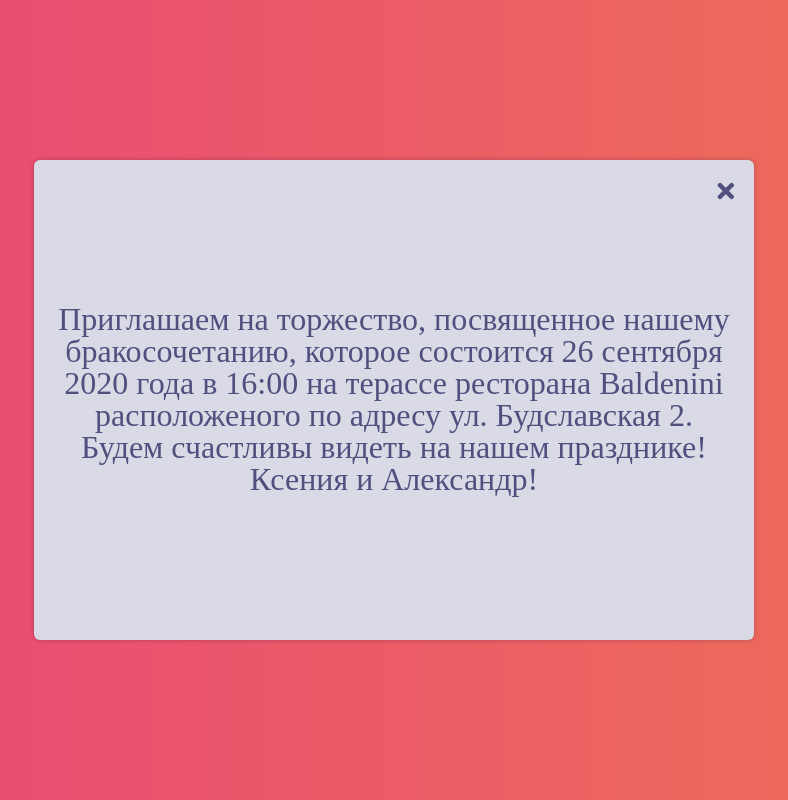
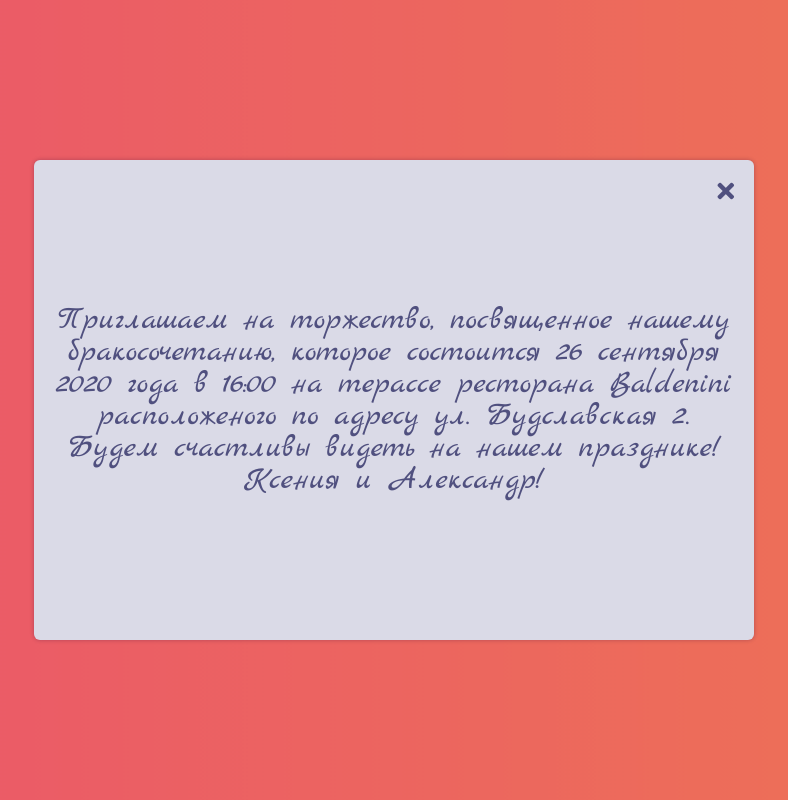
Before and after one commit to alexxeniya/alexxeniya.github.io, a plain HTML site: page index.html in a window 1280 px wide. Both pictures are taken after a click on the element 640 px from the left and 370 px from the top of the page. Shown: the whole page, without its empty margins (246-1034 px from the left). Drawn offline with nearby package versions, Linux system fonts and the light colour scheme.

Commit message:
updated font

```diff
--- a/index.html
+++ b/index.html
@@ -11,6 +11,7 @@
       rel="stylesheet"
       href="https://cdnjs.cloudflare.com/ajax/libs/font-awesome/5.14.0/css/all.min.css"
     />
+    <link href="https://fonts.googleapis.com/css2?family=Marck+Script&display=swap" rel="stylesheet">
     <link rel="stylesheet" href="./style.css" />
   </head>
   <body>
--- a/style.css
+++ b/style.css
@@ -78,7 +78,7 @@
   opacity: 0;
   width: 95%;
   display: block;
-  font-family: Monotype Corsiva;
+  font-family: 'Marck Script', cursive;
   text-align: center;
 }
 .envelope .paper .close {
@@ -103,7 +103,7 @@
 
 body {
   margin: 1px;
-	background: linear-gradient(-45deg, #ee7752, #e73c7e, #23a6d5, #23d5ab);
+	background: linear-gradient(-45deg, #ee7752, #e73c7e, #50507f);
 	background-size: 400% 400%;
 	animation: gradient 15s ease infinite;
 }
```
